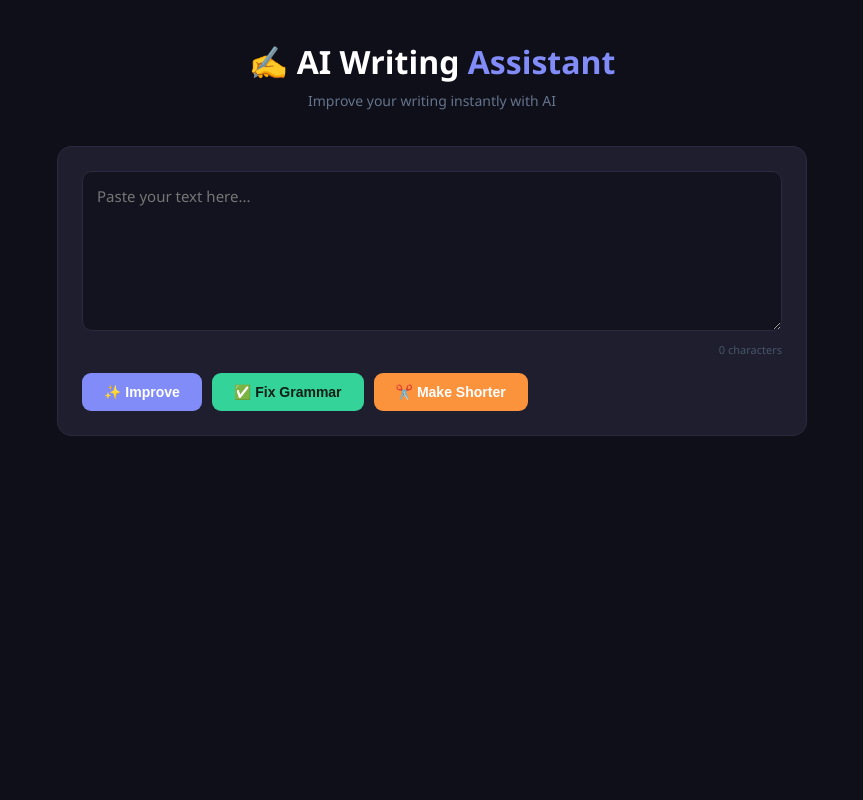
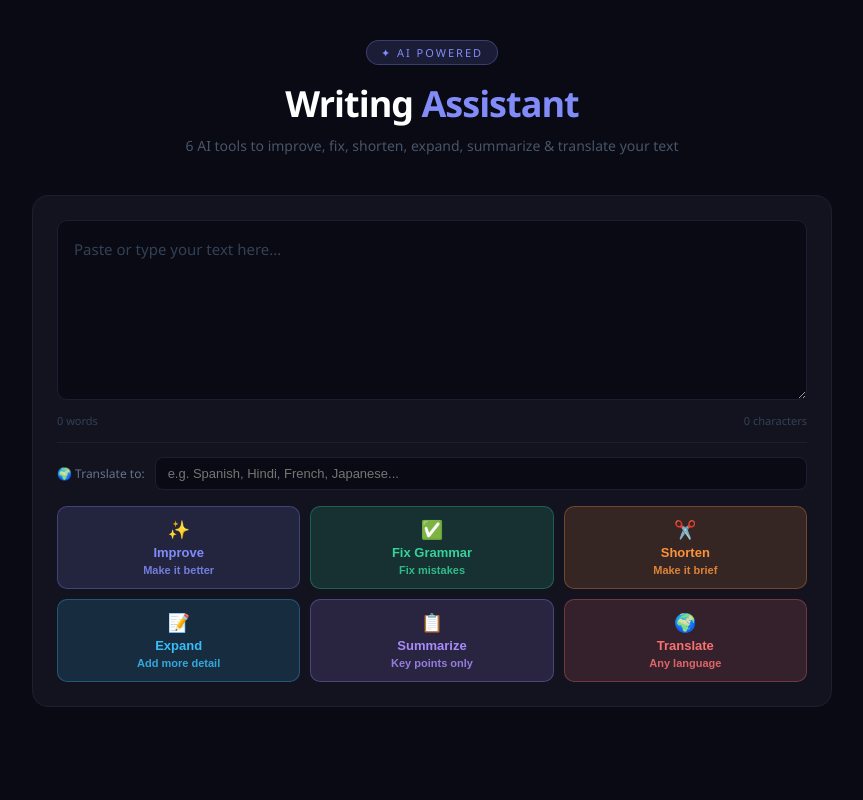
Before and after one commit to srinith-samala/ai-writing-assistant, a Flask app: page / in a window 1280 px wide. Shown: the whole page, without its empty margins (208-1071 px from the left). Run offline with Flask 3, Linux system fonts and the light colour scheme.

Commit message:
add 6 features and new UI

```diff
--- a/app.py
+++ b/app.py
@@ -6,6 +6,7 @@ import os
 load_dotenv()
 app = Flask(__name__)
 client = Groq(api_key=os.getenv("GROQ_API_KEY"))
+
 @app.route("/")
 def home():
     return render_template("index.html")
@@ -15,11 +16,15 @@ def improve():
     data = request.json
     text = data.get("text", "")
     mode = data.get("mode", "improve")
+    lang = data.get("lang", "Spanish")
 
     prompts = {
-        "improve": f"Improve this text to make it clearer and more professional:\n\n{text}",
-        "grammar": f"Fix all grammar mistakes in this text:\n\n{text}",
-        "shorter": f"Make this text shorter while keeping the main meaning:\n\n{text}"
+        "improve":   f"Improve this text to be clearer, more professional and engaging. Only return the improved text, nothing else:\n\n{text}",
+        "grammar":   f"Fix all grammar, spelling and punctuation mistakes. Only return the corrected text, nothing else:\n\n{text}",
+        "shorter":   f"Make this text shorter while keeping the core meaning. Only return the shortened text, nothing else:\n\n{text}",
+        "expand":    f"Expand this text with more detail, examples and depth. Only return the expanded text, nothing else:\n\n{text}",
+        "summarize": f"Summarize this text into clear bullet points of the key ideas. Only return the bullet points, nothing else:\n\n{text}",
+        "translate": f"Translate this text to {lang}. Only return the translated text, nothing else:\n\n{text}",
     }
 
     response = client.chat.completions.create(
--- a/templates/index.html
+++ b/templates/index.html
@@ -4,100 +4,167 @@
     <title>AI Writing Assistant</title>
     <style>
         * { box-sizing: border-box; margin: 0; padding: 0; }
-        body { font-family: 'Segoe UI', sans-serif; background: #0f0f1a; color: #e2e8f0; min-height: 100vh; padding: 40px 20px; }
-        .container { max-width: 750px; margin: 0 auto; }
-        .header { text-align: center; margin-bottom: 36px; }
-        .header h1 { font-size: 32px; font-weight: 800; color: #fff; }
+        body { font-family: 'Segoe UI', sans-serif; background: #0a0a14; color: #e2e8f0; min-height: 100vh; padding: 40px 20px; }
+        .container { max-width: 800px; margin: 0 auto; }
+
+        .header { text-align: center; margin-bottom: 40px; }
+        .badge { display: inline-block; background: rgba(129,140,248,0.15); border: 1px solid rgba(129,140,248,0.3); color: #818cf8; font-size: 11px; padding: 4px 14px; border-radius: 20px; letter-spacing: 2px; text-transform: uppercase; margin-bottom: 14px; }
+        .header h1 { font-size: 36px; font-weight: 800; color: #fff; letter-spacing: -1px; }
         .header h1 span { color: #818cf8; }
-        .header p { color: #64748b; margin-top: 8px; font-size: 14px; }
-        .card { background: #1e1e2e; border: 1px solid #2a2a3e; border-radius: 14px; padding: 24px; margin-bottom: 20px; }
-        textarea { width: 100%; height: 160px; background: #13131f; border: 1px solid #2a2a3e; border-radius: 10px; padding: 14px; font-size: 15px; color: #e2e8f0; resize: vertical; outline: none; font-family: inherit; transition: border 0.2s; }
+        .header p { color: #475569; margin-top: 8px; font-size: 14px; }
+
+        .input-card { background: #13131f; border: 1px solid #1e1e32; border-radius: 16px; padding: 24px; margin-bottom: 16px; }
+        textarea { width: 100%; height: 180px; background: #0a0a14; border: 1px solid #1e1e32; border-radius: 10px; padding: 16px; font-size: 15px; color: #e2e8f0; resize: vertical; outline: none; font-family: inherit; transition: border 0.2s; line-height: 1.7; }
         textarea:focus { border-color: #818cf8; }
-        .char-count { text-align: right; font-size: 11px; color: #475569; margin-top: 6px; }
-        .buttons { display: flex; gap: 10px; margin-top: 16px; flex-wrap: wrap; }
-        button { padding: 11px 22px; border: none; border-radius: 9px; font-size: 14px; font-weight: 600; cursor: pointer; transition: all 0.2s; }
-        .btn-improve { background: #818cf8; color: white; }
-        .btn-improve:hover { background: #6366f1; }
-        .btn-grammar { background: #34d399; color: #0f1f17; }
-        .btn-grammar:hover { background: #10b981; }
-        .btn-shorter { background: #fb923c; color: white; }
-        .btn-shorter:hover { background: #f97316; }
-        button:disabled { opacity: 0.5; cursor: not-allowed; }
-        .output-card { background: #1e1e2e; border: 1px solid #2a2a3e; border-radius: 14px; padding: 24px; display: none; }
-        .output-header { display: flex; justify-content: space-between; align-items: center; margin-bottom: 14px; }
-        .output-label { font-size: 11px; font-weight: 700; color: #818cf8; text-transform: uppercase; letter-spacing: 1px; }
-        .copy-btn { padding: 6px 14px; background: transparent; border: 1px solid #2a2a3e; border-radius: 7px; color: #94a3b8; font-size: 12px; cursor: pointer; transition: all 0.2s; }
-        .copy-btn:hover { border-color: #818cf8; color: #818cf8; }
-        .copy-btn.copied { border-color: #34d399; color: #34d399; }
-        #output { font-size: 15px; color: #e2e8f0; line-height: 1.8; white-space: pre-wrap; }
-        .loading { display: flex; align-items: center; gap: 10px; color: #64748b; font-size: 14px; }
-        .dot { width: 7px; height: 7px; background: #818cf8; border-radius: 50%; animation: bounce 1s infinite; }
-        .dot:nth-child(2) { animation-delay: 0.15s; }
-        .dot:nth-child(3) { animation-delay: 0.3s; }
-        @keyframes bounce { 0%, 100% { transform: translateY(0); } 50% { transform: translateY(-6px); } }
+        textarea::placeholder { color: #334155; }
+        .meta { display: flex; justify-content: space-between; margin-top: 8px; font-size: 11px; color: #334155; }
+
+        .lang-row { display: flex; align-items: center; gap: 10px; margin-top: 14px; padding-top: 14px; border-top: 1px solid #1e1e32; }
+        .lang-row label { font-size: 12px; color: #64748b; white-space: nowrap; }
+        .lang-input { flex: 1; background: #0a0a14; border: 1px solid #1e1e32; border-radius: 8px; padding: 8px 12px; color: #e2e8f0; font-size: 13px; outline: none; }
+        .lang-input:focus { border-color: #818cf8; }
+
+        .buttons { display: grid; grid-template-columns: repeat(3, 1fr); gap: 10px; margin-top: 16px; }
+        .btn { padding: 12px 8px; border: none; border-radius: 10px; font-size: 13px; font-weight: 600; cursor: pointer; transition: all 0.2s; display: flex; flex-direction: column; align-items: center; gap: 4px; }
+        .btn span.icon { font-size: 18px; }
+        .btn span.label { font-size: 11px; opacity: 0.85; }
+        .btn-improve { background: rgba(129,140,248,0.15); border: 1px solid rgba(129,140,248,0.3); color: #818cf8; }
+        .btn-improve:hover { background: rgba(129,140,248,0.25); }
+        .btn-grammar { background: rgba(52,211,153,0.15); border: 1px solid rgba(52,211,153,0.3); color: #34d399; }
+        .btn-grammar:hover { background: rgba(52,211,153,0.25); }
+        .btn-shorter { background: rgba(251,146,60,0.15); border: 1px solid rgba(251,146,60,0.3); color: #fb923c; }
+        .btn-shorter:hover { background: rgba(251,146,60,0.25); }
+        .btn-expand { background: rgba(56,189,248,0.15); border: 1px solid rgba(56,189,248,0.3); color: #38bdf8; }
+        .btn-expand:hover { background: rgba(56,189,248,0.25); }
+        .btn-summarize { background: rgba(167,139,250,0.15); border: 1px solid rgba(167,139,250,0.3); color: #a78bfa; }
+        .btn-summarize:hover { background: rgba(167,139,250,0.25); }
+        .btn-translate { background: rgba(248,113,113,0.15); border: 1px solid rgba(248,113,113,0.3); color: #f87171; }
+        .btn-translate:hover { background: rgba(248,113,113,0.25); }
+        .btn:disabled { opacity: 0.4; cursor: not-allowed; }
+
+        .progress-bar { height: 2px; background: #1e1e32; border-radius: 2px; margin-top: 16px; overflow: hidden; display: none; }
+        .progress-fill { height: 100%; background: linear-gradient(90deg, #818cf8, #38bdf8); border-radius: 2px; animation: progress 1.5s ease-in-out infinite; }
+        @keyframes progress { 0% { width: 0%; margin-left: 0; } 50% { width: 60%; margin-left: 20%; } 100% { width: 0%; margin-left: 100%; } }
+
+        .output-card { background: #13131f; border: 1px solid #1e1e32; border-radius: 16px; padding: 24px; display: none; animation: fadeIn 0.3s ease; }
+        @keyframes fadeIn { from { opacity: 0; transform: translateY(8px); } to { opacity: 1; transform: translateY(0); } }
+        .output-top { display: flex; justify-content: space-between; align-items: center; margin-bottom: 16px; }
+        .output-label { font-size: 10px; font-weight: 700; color: #818cf8; text-transform: uppercase; letter-spacing: 2px; }
+        .output-actions { display: flex; gap: 8px; }
+        .action-btn { padding: 5px 12px; background: transparent; border: 1px solid #1e1e32; border-radius: 7px; color: #64748b; font-size: 11px; cursor: pointer; transition: all 0.2s; }
+        .action-btn:hover { border-color: #818cf8; color: #818cf8; }
+        .action-btn.success { border-color: #34d399; color: #34d399; }
+        #output { font-size: 15px; color: #cbd5e1; line-height: 1.8; white-space: pre-wrap; }
+
+        @media (max-width: 500px) { .buttons { grid-template-columns: repeat(2, 1fr); } .header h1 { font-size: 26px; } }
     </style>
 </head>
 <body>
 <div class="container">
     <div class="header">
-            <h1>✍️ AI Writing <span>Assistant</span></h1>
-            <p>Improve your writing instantly with AI</p>
+        <div class="badge">✦ AI Powered</div>
+        <h1>Writing <span>Assistant</span></h1>
+        <p>6 AI tools to improve, fix, shorten, expand, summarize & translate your text</p>
     </div>
 
-        <div class="card">
-            <textarea id="inputText" placeholder="Paste your text here..." oninput="updateCount()"></textarea>
-            <div class="char-count"><span id="charCount">0</span> characters</div>
+    <div class="input-card">
+        <textarea id="inputText" placeholder="Paste or type your text here..." oninput="updateMeta()"></textarea>
+        <div class="meta">
+            <span><span id="wordCount">0</span> words</span>
+            <span><span id="charCount">0</span> characters</span>
+        </div>
+
+        <div class="lang-row">
+            <label>🌍 Translate to:</label>
+            <input class="lang-input" id="langInput" placeholder="e.g. Spanish, Hindi, French, Japanese..." />
+        </div>
+
         <div class="buttons">
-                <button class="btn-improve" onclick="improve('improve')">✨ Improve</button>
-                <button class="btn-grammar" onclick="improve('grammar')">✅ Fix Grammar</button>
-                <button class="btn-shorter" onclick="improve('shorter')">✂️ Make Shorter</button>
+            <button class="btn btn-improve" onclick="improve('improve')">
+                <span class="icon">✨</span><span>Improve</span><span class="label">Make it better</span>
+            </button>
+            <button class="btn btn-grammar" onclick="improve('grammar')">
+                <span class="icon">✅</span><span>Fix Grammar</span><span class="label">Fix mistakes</span>
+            </button>
+            <button class="btn btn-shorter" onclick="improve('shorter')">
+                <span class="icon">✂️</span><span>Shorten</span><span class="label">Make it brief</span>
+            </button>
+            <button class="btn btn-expand" onclick="improve('expand')">
+                <span class="icon">📝</span><span>Expand</span><span class="label">Add more detail</span>
+            </button>
+            <button class="btn btn-summarize" onclick="improve('summarize')">
+                <span class="icon">📋</span><span>Summarize</span><span class="label">Key points only</span>
+            </button>
+            <button class="btn btn-translate" onclick="improve('translate')">
+                <span class="icon">🌍</span><span>Translate</span><span class="label">Any language</span>
+            </button>
+        </div>
+
+        <div class="progress-bar" id="progressBar">
+            <div class="progress-fill"></div>
         </div>
     </div>
 
     <div class="output-card" id="outputCard">
-            <div class="output-header">
+        <div class="output-top">
             <span class="output-label">✦ AI Result</span>
-                <button class="copy-btn" id="copyBtn" onclick="copyText()">Copy</button>
+            <div class="output-actions">
+                <button class="action-btn" id="copyBtn" onclick="copyText()">Copy</button>
+                <button class="action-btn" onclick="clearAll()">Clear</button>
+            </div>
         </div>
         <div id="output"></div>
     </div>
 </div>
 
 <script>
-        function updateCount() {
-            const len = document.getElementById("inputText").value.length;
-            document.getElementById("charCount").textContent = len;
+    function updateMeta() {
+        const text = document.getElementById("inputText").value;
+        document.getElementById("charCount").textContent = text.length;
+        document.getElementById("wordCount").textContent = text.trim() ? text.trim().split(/\s+/).length : 0;
     }
 
     async function improve(mode) {
         const text = document.getElementById("inputText").value.trim();
         if (!text) return;
 
-            const btns = document.querySelectorAll("button");
+        if (mode === "translate") {
+            const lang = document.getElementById("langInput").value.trim();
+            if (!lang) { alert("Please enter a language to translate to!"); return; }
+        }
+
+        const btns = document.querySelectorAll(".btn");
         btns.forEach(b => b.disabled = true);
 
-            const outputCard = document.getElementById("outputCard");
-            const output = document.getElementById("output");
-            outputCard.style.display = "block";
-            output.innerHTML = '<div class="loading"><div class="dot"></div><div class="dot"></div><div class="dot"></div><span>AI is thinking...</span></div>';
+        document.getElementById("progressBar").style.display = "block";
+        document.getElementById("outputCard").style.display = "none";
 
+        const lang = document.getElementById("langInput").value.trim();
         const res = await fetch("/improve", {
             method: "POST",
             headers: { "Content-Type": "application/json" },
-                body: JSON.stringify({ text, mode })
+            body: JSON.stringify({ text, mode, lang })
         });
         const data = await res.json();
-            output.textContent = data.result;
+
+        document.getElementById("progressBar").style.display = "none";
+        document.getElementById("outputCard").style.display = "block";
+        document.getElementById("output").textContent = data.result;
         btns.forEach(b => b.disabled = false);
     }
 
     function copyText() {
-            const text = document.getElementById("output").textContent;
-            navigator.clipboard.writeText(text);
+        navigator.clipboard.writeText(document.getElementById("output").textContent);
         const btn = document.getElementById("copyBtn");
         btn.textContent = "Copied ✓";
-            btn.classList.add("copied");
-            setTimeout(() => { btn.textContent = "Copy"; btn.classList.remove("copied"); }, 2000);
+        btn.classList.add("success");
+        setTimeout(() => { btn.textContent = "Copy"; btn.classList.remove("success"); }, 2000);
+    }
+
+    function clearAll() {
+        document.getElementById("inputText").value = "";
+        document.getElementById("outputCard").style.display = "none";
+        updateMeta();
     }
 </script>
 </body>
```
Lines whose indentation alone changed are shown as unchanged.
